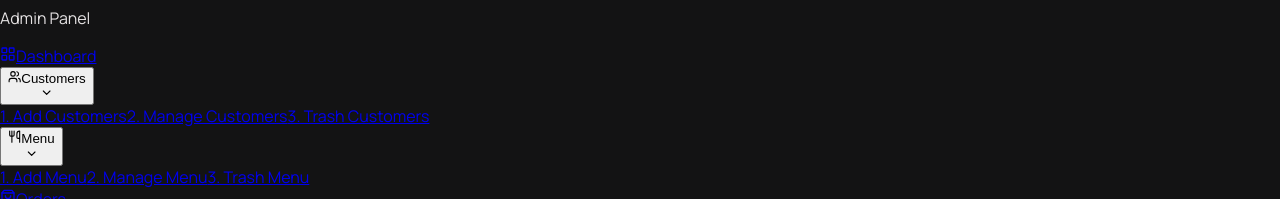
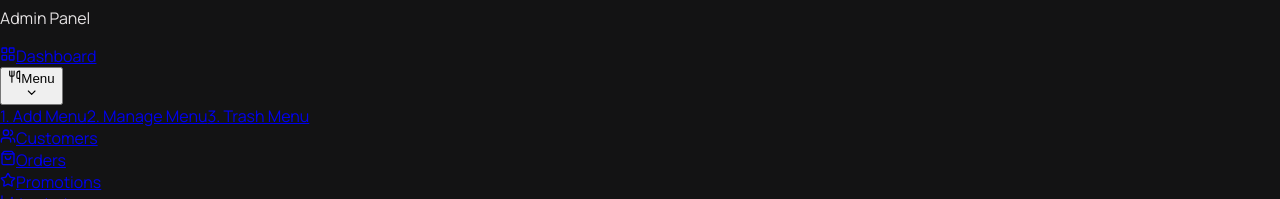
Before and after one commit to masterSahil/Lumiere, a Next.js app: page /Dashboard in a window 1280 px wide. Shown: the part 176-375 px from the top of the page. Built offline with nearby package versions, Linux system fonts and the light colour scheme.

Commit message:
sidebar update

```diff
--- a/component/Home/Sidebar.tsx
+++ b/component/Home/Sidebar.tsx
@@ -3,18 +3,7 @@
 import React, { useState } from 'react';
 import Link from 'next/link';
 import { usePathname } from 'next/navigation';
-import {
-  LuChartColumnIncreasing,
-  LuShoppingBag,
-  LuUtensils,
-  LuLayoutGrid,
-  LuStar,
-  LuUsers,
-  LuSettings,
-  LuLogOut,
-  LuChevronDown,
-  LuBox,
-} from 'react-icons/lu';
+import { LuChartColumnIncreasing, LuShoppingBag, LuUtensils, LuLayoutGrid, LuStar, LuUsers, LuSettings, LuLogOut, LuChevronDown } from 'react-icons/lu';
 
 // Define the types for our navigation items
 interface SubItem {
@@ -32,15 +21,6 @@ interface NavItem {
 const NAV_ITEMS: NavItem[] = [
   { link: '/', label: 'Dashboard', icon: LuLayoutGrid },
   {
-    label: 'Customers',
-    icon: LuUsers,
-    subItems: [
-      { link: '/customers/add', label: '1. Add Customers' },
-      { link: '/customers/manage', label: '2. Manage Customers' },
-      { link: '/customers/trash', label: '3. Trash Customers' },
-    ],
-  },
-  {
     label: 'Menu',
     icon: LuUtensils,
     subItems: [
@@ -49,6 +29,7 @@ const NAV_ITEMS: NavItem[] = [
       { link: '/menu/trash', label: '3. Trash Menu' },
     ],
   },
+  { link: '/customers', label: 'Customers', icon: LuUsers },
   { link: '/orders', label: 'Orders', icon: LuShoppingBag },
   { link: '/promotions', label: 'Promotions', icon: LuStar },
   { link: '/analytics', label: 'Analytics', icon: LuChartColumnIncreasing },
```
